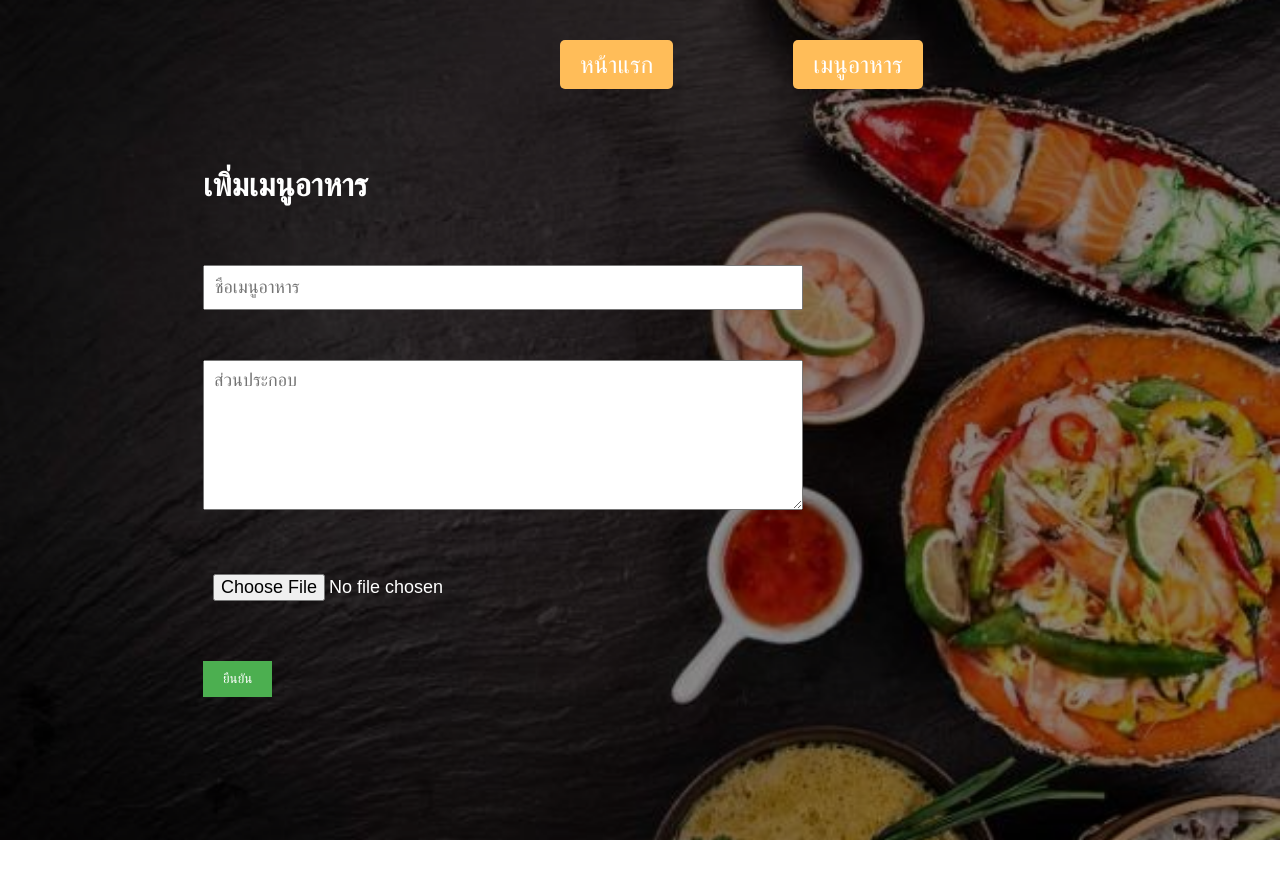
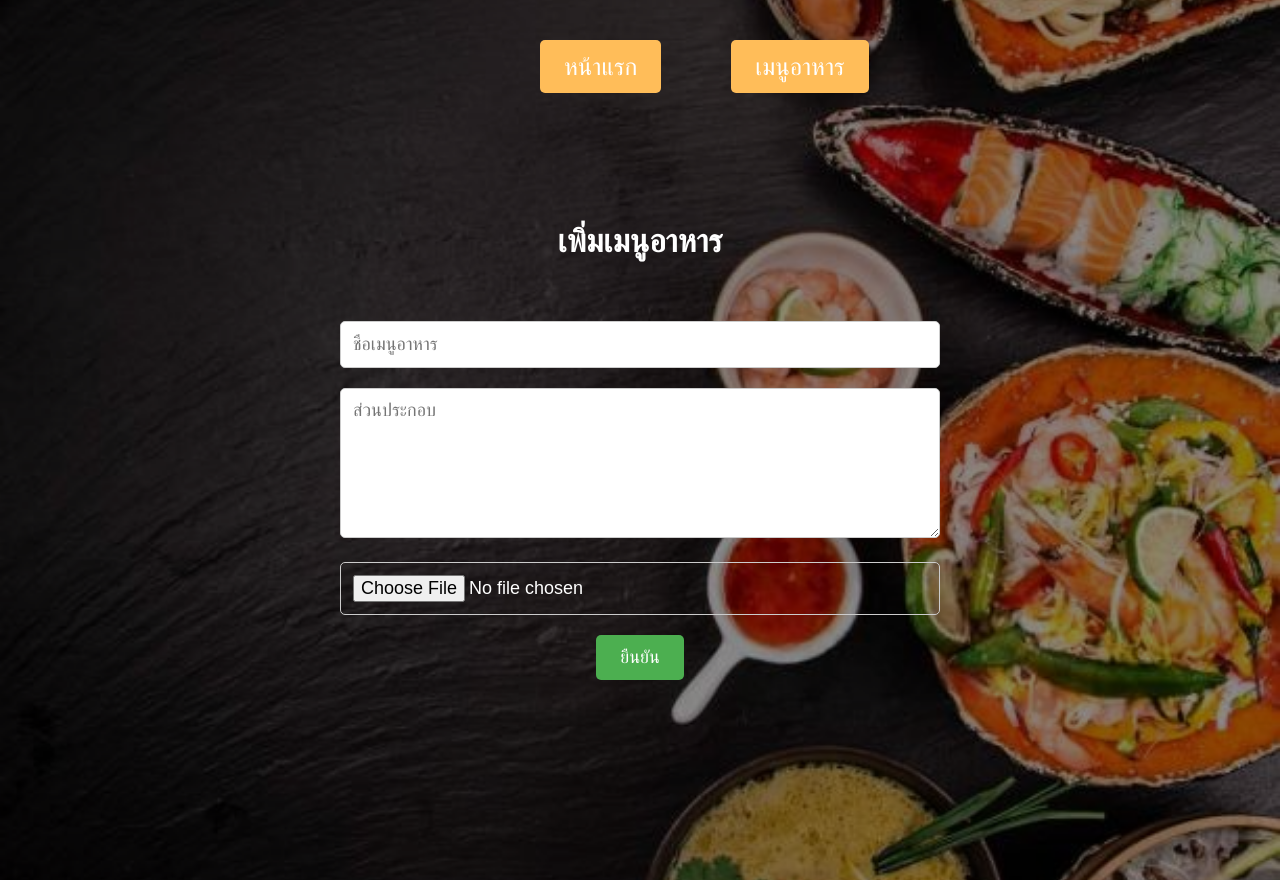
Before and after one commit to MaiRuMaiChii/TopicFinal, a React (Create React App) app in the folder recipe-sharing/: page /add-recipe in a window 1280 px wide. Before the commit the page ends 840 px from the top, so only its background shows below. Built offline with nearby package versions, Linux system fonts and the light colour scheme.

Commit message:
Delete100%

```diff
--- a/recipe-sharing/src/AddRecipe.tsx
+++ b/recipe-sharing/src/AddRecipe.tsx
@@ -47,13 +47,14 @@ const AddRecipe = () => {
 
       }}
     >
+
        <header className="header" style={{ position: 'absolute', top: '20px', left: '20px', zIndex: 1 }}>
         <nav>
           <Link to="/" className="add-recipe-btn">หน้าแรก</Link>
-          <Link to="/list-menu" className="add-recipe-btn">เมนูอาหาร</Link>
-
+          <Link to="/list-menu" className="add-recipe-btn2">เมนูอาหาร</Link>
         </nav>
       </header>
+
 
     <div>
       <h1>เพิ่มเมนูอาหาร</h1>
--- a/recipe-sharing/src/ListMenu.tsx
+++ b/recipe-sharing/src/ListMenu.tsx
@@ -11,10 +11,9 @@ const ListMenu = () => {
   const [loading, setLoading] = useState<boolean>(false);
   const [error, setError] = useState<string | null>(null);
 
-  // โหลดเมนูอาหารเมื่อหน้า ListMenu ถูกโหลด
   const fetchRecipes = async () => {
     setLoading(true);
-    setError(null); // reset the error state before fetching
+    setError(null);
     try {
       const querySnapshot = await getDocs(collection(db, "recipes"));
       const recipeList = querySnapshot.docs.map((doc) => ({
@@ -31,24 +30,31 @@ const ListMenu = () => {
     }
   };
 
-  const handleDelete = async (id: string) => {
+  const handleDelete = async (customId: string) => {
     const isConfirmed = window.confirm("ต้องการลบเมนูอาหารนี้ใช่หรือไม่?");
     if (isConfirmed) {
       try {
-        const recipeDoc = doc(db, "recipes", id);
-        await deleteDoc(recipeDoc);
+        // ค้นหาเอกสารที่มีฟิลด์ id ตรงกับค่า customId ที่ส่งมา
+        const querySnapshot = await getDocs(collection(db, "recipes"));
 
-        console.log(`Deleted recipe with id: ${id}`);
+        let docIdToDelete = "";
+        querySnapshot.forEach((doc) => {
+          const data = doc.data();
+          if (data.id === customId) { // ตรวจสอบค่าในฟิลด์ id
+            console.log(`Found matching document: ${doc.id}`); // ใช้ backticks (``) สำหรับ template literals
+            setRecipes((prevRecipes) => prevRecipes.filter((recipe) => recipe.id !== customId)); // อัปเดต UI
+            deleteDoc(doc.ref); // ลบเอกสาร
+          }
+        });
 
-        setRecipes((prevRecipes) => prevRecipes.filter((recipe) => recipe.id !== id));
-
-        alert("ลบเมนูสำเร็จ");
+        alert("ลบเมนูสำเร็จ!");
       } catch (error: any) {
         console.error("Error deleting recipe:", error.message);
         alert(`เกิดข้อผิดพลาดในการลบเมนู: ${error.message}`);
       }
     }
   };
+
 
   useEffect(() => {
     fetchRecipes();
@@ -62,30 +68,43 @@ const ListMenu = () => {
         backgroundColor: 'rgba(0, 0, 0, 0.3)',
         backgroundSize: 'cover',
         backgroundPosition: 'center',
-        height: '100vh',
+        minHeight: '100vh',
         display: 'flex',
-        justifyContent: 'center',
+        flexDirection: 'column',
         alignItems: 'center',
         color: 'white',
+        paddingTop: "20px"
       }}
     >
+
       <header className="header" style={{ position: 'absolute', top: '20px', left: '20px', zIndex: 1 }}>
         <nav>
           <Link to="/" className="add-recipe-btn">หน้าแรก</Link>
-          <Link to="/list-menu" className="add-recipe-btn">เมนูอาหาร</Link>
+          <Link to="/list-menu" className="add-recipe-btn2">เมนูอาหาร</Link>
         </nav>
-        <h1>เมนูอาหาร</h1>
       </header>
 
+     <br/>
+     <br/>
+     <br/>
+     <br/>
+     <br/>
+     <br/>
 
-        {recipes.length === 0 ? (
-          <p></p>
+      <div className="recipe-list">
+        {loading ? (
+          <p>กำลังโหลด...</p>
+        ) : error ? (
+          <p>{error}</p>
+        ) : recipes.length === 0 ? (
+          <p>ไม่มีเมนูอาหารในขณะนี้</p>
         ) : (
           recipes.map((recipe) => (
             <div key={recipe.id} className="recipe-item">
               <h2>{recipe.title}</h2>
               <img src={recipe.imageUrl} alt={recipe.title} className="recipe-image" />
               <p>{recipe.description}</p>
+
               <div className="recipe-actions">
                 <Link to={`/recipe/${recipe.id}`} className="view-btn">ดูรายละเอียด</Link>
                 <button onClick={() => handleDelete(recipe.id)} className="delete-btn">ลบเมนู</button>
@@ -93,12 +112,12 @@ const ListMenu = () => {
             </div>
           ))
         )}
-
-        <div>
-          <Link to="/add-recipe" className="add-recipe-menu"> <FaCirclePlus /></Link>
-        </div>
       </div>
 
+      <div className="add-menu-container">
+        <Link to="/add-recipe" className="add-recipe-menu"><FaCirclePlus /></Link>
+      </div>
+    </div>
   );
 };
 
--- a/recipe-sharing/src/home.tsx
+++ b/recipe-sharing/src/home.tsx
@@ -21,8 +21,7 @@ const Home = () => {
       <header className="header" style={{ position: 'absolute', top: '20px', left: '20px', zIndex: 1 }}>
         <nav>
           <Link to="/" className="add-recipe-btn">หน้าแรก</Link>
-          <Link to="/list-menu" className="add-recipe-btn">เมนูอาหาร</Link>
-
+          <Link to="/list-menu" className="add-recipe-btn2">เมนูอาหาร</Link>
         </nav>
       </header>
       <div className="welcome-container">
--- a/recipe-sharing/src/styles.css
+++ b/recipe-sharing/src/styles.css
@@ -1,65 +1,100 @@
-
 .welcome-container {
     text-align: center;
-
+    padding: 40px 0;
 }
 
 .welcome-text {
-    font-size: 2rem;
+    font-size: 60px;
+    font-weight: bold;
+    color: #ffffff;
     margin-bottom: 20px;
-    font-size: 60px;
     border-radius: 5px;
 }
 
-nav{
+nav {
     display: flex;
     justify-content: center;
     align-items: center;
     gap: 20px;
     padding: 20px;
-    margin-left: 520px;
 }
 
 .add-recipe-btn {
     background-color: #ffbd59;
-    color: rgb(255, 255, 255);
-    padding: 10px 20px;
+    color: white;
+    padding: 12px 24px;
     text-decoration: none;
     font-size: 1.5rem;
     border-radius: 5px;
     border: none;
     cursor: pointer;
-    transition: background-color 0.3s ease;
-    margin-right: 100px;
+    transition: background-color 0.3s ease, transform 0.2s ease;
+    margin-left: 500px;
+}
+.add-recipe-btn2 {
+    background-color: #ffbd59;
+    color: white;
+    padding: 12px 24px;
+    text-decoration: none;
+    font-size: 1.5rem;
+    border-radius: 5px;
+    border: none;
+    cursor: pointer;
+    transition: background-color 0.3s ease, transform 0.2s ease;
+    margin-left: 50px;
+}
+
+.add-recipe-btn2:hover {
+    background-color: rgb(87, 80, 56);
+    transform: scale(1.05);
 }
 
 .add-recipe-btn:hover {
-    background-color: rgb(87, 80, 56)
+    background-color: rgb(87, 80, 56);
+    transform: scale(1.05);
 }
+
+
 .list-menu-container {
-    background-color: #f0f0f0;
-    padding: 20px;
+    background-color: #f8f8f8;
+    padding: 40px;
+    min-height: 100vh;
+    text-align: center;
 }
+
 .recipe-list {
     display: grid;
-    grid-template-columns: 1fr 1fr 1fr;
+    grid-template-columns: repeat(auto-fit, minmax(300px, 1fr));
     gap: 30px;
+    justify-content: center;
+    max-width: 1200px;
+    margin: 0 auto;
 }
+
 .recipe-item {
     background-color: white;
-    border-radius: 8px;
-    padding: 15px;
+    border-radius: 10px;
+    padding: 20px;
     box-shadow: 0 4px 6px rgba(0, 0, 0, 0.1);
+    transition: transform 0.2s ease;
 }
+
+.recipe-item:hover {
+    transform: translateY(-5px);
+}
+
 .recipe-item h2 {
-    font-size: 1.5em;
-    margin-bottom: 10px;
+    font-size: 1.6em;
+    margin-bottom: 15px;
+    color: #333;
 }
+
 .recipe-image {
     width: 100%;
     height: 200px;
     object-fit: cover;
-    border-radius: 8px;
+    border-radius: 10px;
+    margin-bottom: 15px;
 }
 
 .recipe-actions {
@@ -72,61 +107,95 @@ nav{
     background-color: #ff5722;
     color: white;
     border: none;
-    padding: 5px 10px;
+    padding: 8px 15px;
     cursor: pointer;
     border-radius: 5px;
     text-decoration: none;
+    transition: background-color 0.3s ease;
+}
+
+.view-btn:hover {
+    background-color: #e64a19;
 }
 
 .delete-btn {
     background-color: #d32f2f;
 }
 
-.add-recipe-menu{
+.delete-btn:hover {
+    background-color: #b71c1c;
+}
+
+
+.add-recipe-menu {
     background-color: #0a5e07;
     color: white;
     border: none;
-    padding: 8px 20px;
+    padding: 12px 24px;
     cursor: pointer;
-    border-radius: 5px;
+    border-radius: 50%;
     text-decoration: none;
-    font-size: 1.5rem;
+    font-size: 2rem;
+    position: fixed;
+    bottom: 30px;
+    right: 30px;
+    transition: transform 0.3s ease;
 }
+
+.add-recipe-menu:hover {
+    transform: scale(1.1);
+}
+
+
 .add-recipe-container {
     background-color: #f0f0f0;
-    padding: 20px;
-
+    padding: 40px;
+    text-align: center;
 }
 
 .input-field {
     margin-bottom: 20px;
-    padding: 10px;
+    padding: 12px;
     width: 100%;
+    max-width: 600px;
     box-sizing: border-box;
+    font-size: 18px;
+    border: 1px solid #ccc;
+    border-radius: 5px;
+}
+
+textarea.input-field {
+    height: 150px;
+    resize: vertical;
 }
 
 button {
-    padding: 10px 20px;
+    padding: 12px 24px;
     background-color: #4CAF50;
     color: white;
     border: none;
+    border-radius: 5px;
     cursor: pointer;
+    font-size: 18px;
+    transition: background-color 0.3s ease, transform 0.2s ease;
 }
 
 button:hover {
     background-color: #45a049;
+    transform: scale(1.05);
 }
 
-  .input-field {
-    margin-bottom: 50px;
-    padding: 10px;
-    width: 90%;
-    max-width: 600px;
-    box-sizing: border-box;
-    font-size: 18px;
 
+@media (max-width: 768px) {
+    .recipe-list {
+        grid-template-columns: 1fr;
     }
-  textarea.input-field {
-    height: 150px;
-    resize: vertical;
+
+    .add-recipe-btn {
+        font-size: 1.2rem;
     }
+
+    .welcome-text {
+        font-size: 40px;
+    }
+}
```
Also changed, not shown: recipe-sharing/src/RecipeDetail.tsx (+25 -0 lines). Lines whose indentation alone changed are shown as unchanged.
